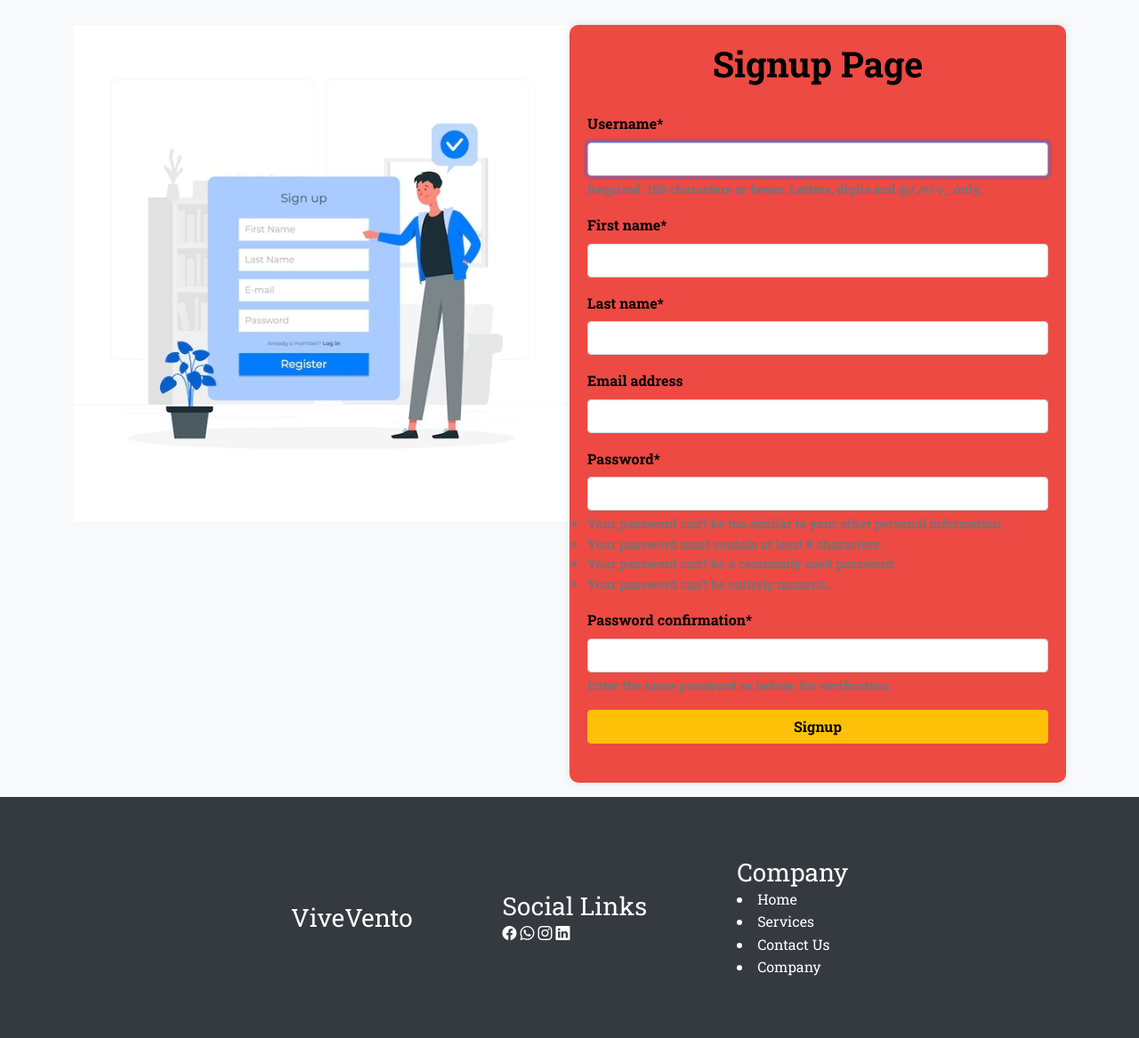
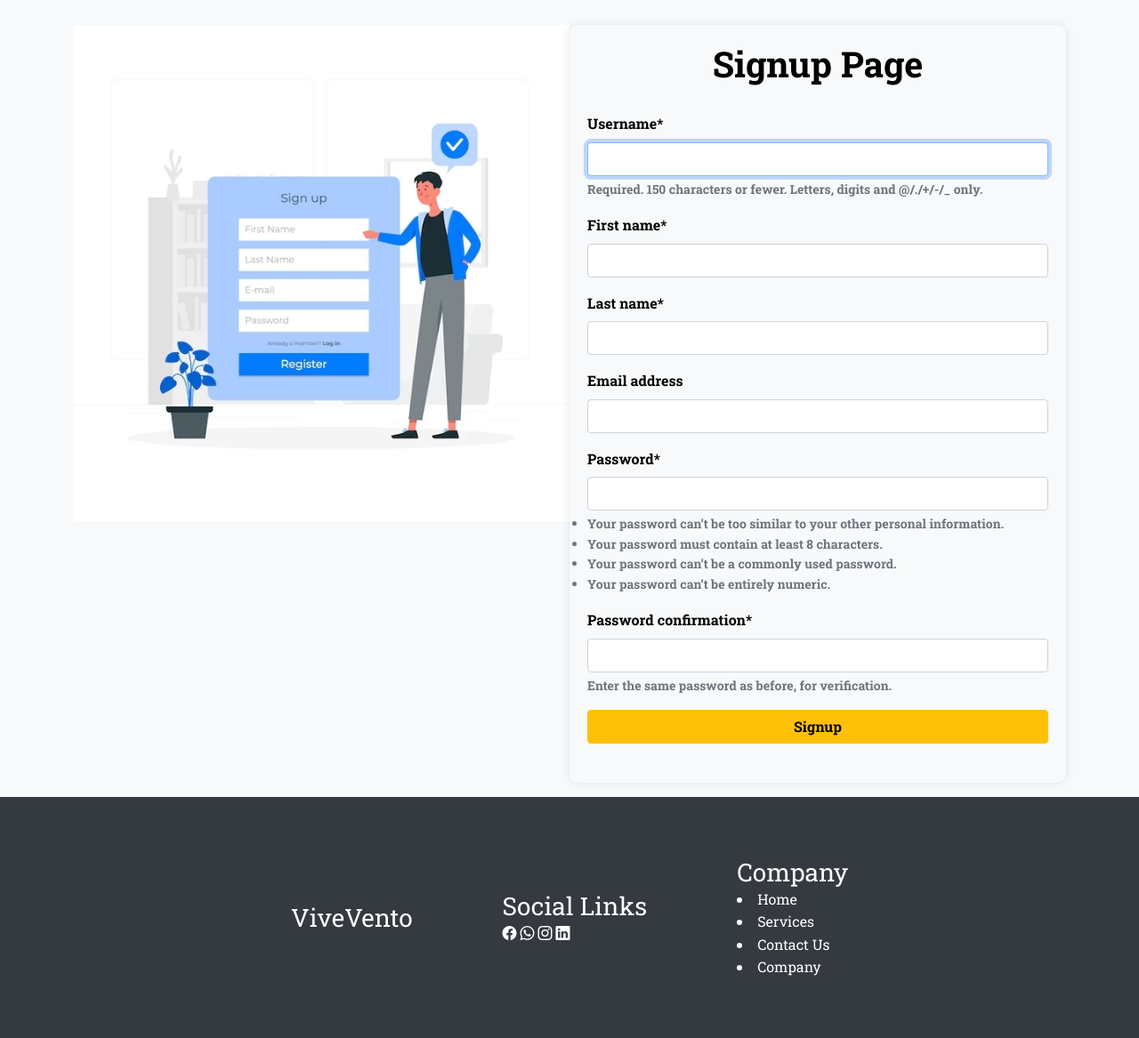
Before and after one commit to rafiqul0004/Event-Management-Project, a Django app: page /user/signup/ in a window 1280 px wide. Shown: the part 72-1239 px from the top of the page at 89% size. Run offline with Django 5.2, Linux system fonts and the light colour scheme; some libraries are stand-ins or nearby versions.

Commit message:
Page update

```diff
--- a/user/templates/signup.html
+++ b/user/templates/signup.html
@@ -9,7 +9,7 @@
         <img class="img-fluid" src="{% static type|add:'.jpg' %}" alt="">
     </div>
 
-    <div class="form-card col-md-6" style="background-color: #ED4A43; padding: 20px; border-radius: 10px; box-shadow: 0 0 10px rgba(0, 0, 0, 0.1); width: 50%; margin: auto;">
+    <div class="form-card col-md-6" style=" padding: 20px; border-radius: 10px; box-shadow: 0 0 10px rgba(0, 0, 0, 0.1); width: 50%; margin: auto;">
         <form method="post" style="color: black; font-weight: bold;">
             <h1 style="text-align: center; margin-bottom: 30px; font-weight: bold; color: black;">{{ type }} Page</h1>
 
```
